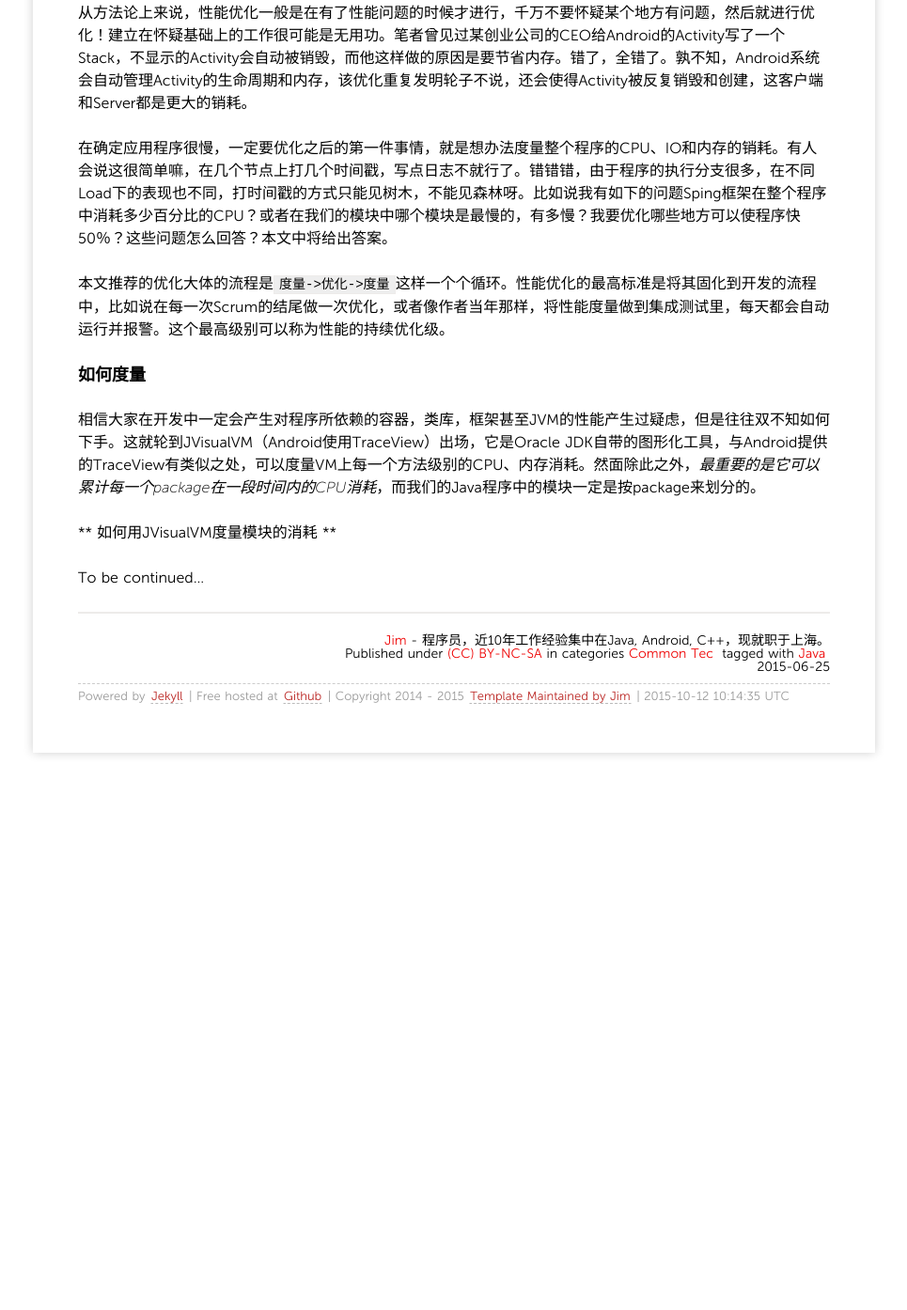
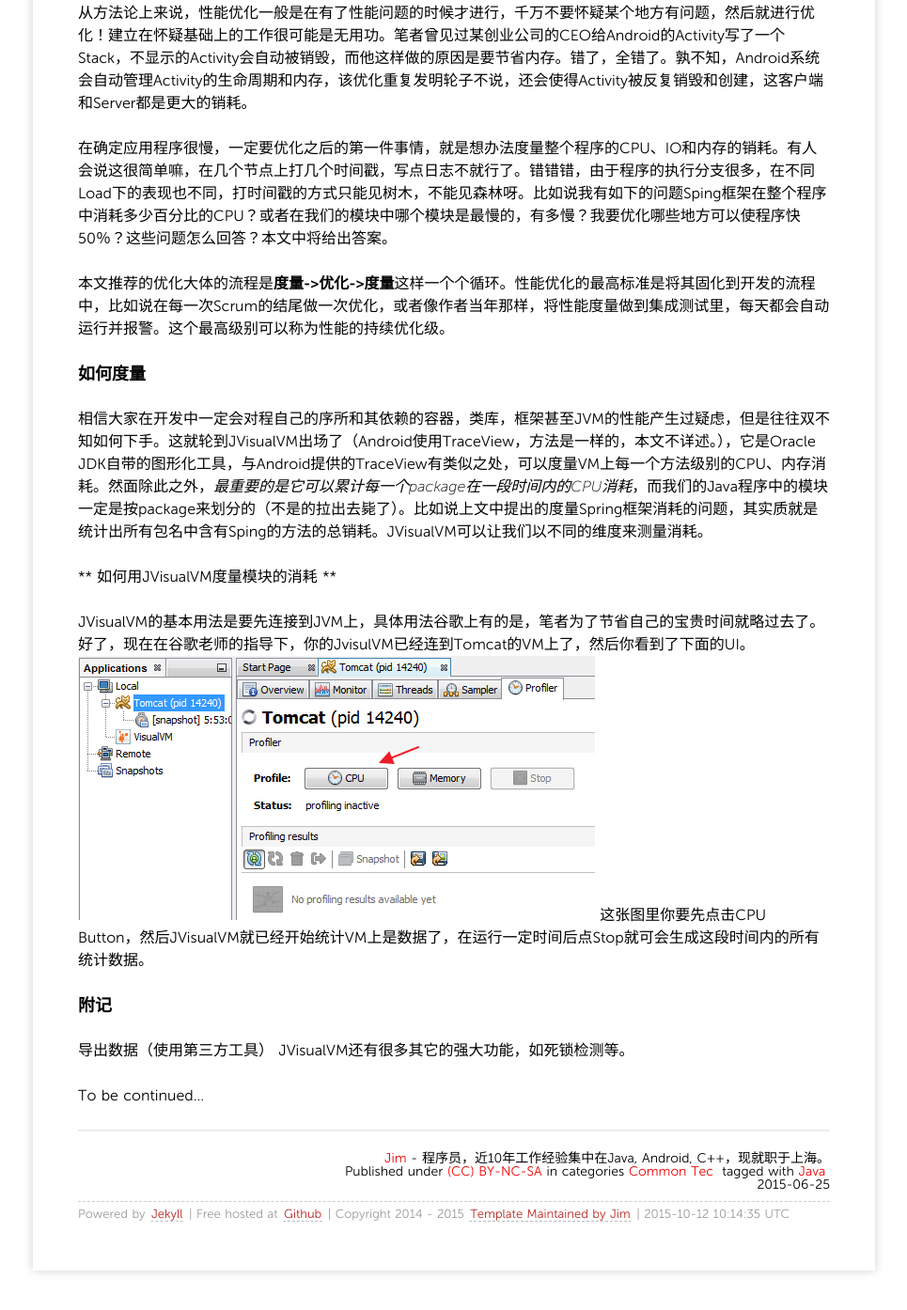
Before and after one commit to dashjim/dashjim.github.com, a Jekyll site: the page built from _posts/2015/2015-06-25-Extrame-Java-Optimization-by-Using-JVisualVM.md, in a window 1280 px wide and 1400 px high, scrolled down 526 px. Shown: the top 1394 px of the window at 94% size, without its empty margins (157-1122 px from the left). Built offline with Jekyll 4.4.1, drawn with Linux system fonts in a browser that asks for light colours; nearby versions of some CDN libraries; Markdown is read by kramdown in place of the engine named in the settings; comment, search, counter and statistics services are not loaded; before the commit the page ends 1375 px from its top, so only the background shows below that.

Commit message:
part done a post

```diff
--- a/_posts/2015/2015-06-25-Extrame-Java-Optimization-by-Using-JVisualVM.md
+++ b/_posts/2015/2015-06-25-Extrame-Java-Optimization-by-Using-JVisualVM.md
@@ -17,13 +17,24 @@ tags:
 
 在确定应用程序很慢，一定要优化之后的第一件事情，就是想办法度量整个程序的CPU、IO和内存的销耗。有人会说这很简单嘛，在几个节点上打几个时间戳，写点日志不就行了。错错错，由于程序的执行分支很多，在不同Load下的表现也不同，打时间戳的方式只能见树木，不能见森林呀。比如说我有如下的问题Sping框架在整个程序中消耗多少百分比的CPU？或者在我们的模块中哪个模块是最慢的，有多慢？我要优化哪些地方可以使程序快50％？这些问题怎么回答？本文中将给出答案。
 
-本文推荐的优化大体的流程是`度量->优化->度量`这样一个个循环。性能优化的最高标准是将其固化到开发的流程中，比如说在每一次Scrum的结尾做一次优化，或者像作者当年那样，将性能度量做到集成测试里，每天都会自动运行并报警。这个最高级别可以称为性能的持续优化级。
+本文推荐的优化大体的流程是**度量->优化->度量**这样一个个循环。性能优化的最高标准是将其固化到开发的流程中，比如说在每一次Scrum的结尾做一次优化，或者像作者当年那样，将性能度量做到集成测试里，每天都会自动运行并报警。这个最高级别可以称为性能的持续优化级。
 
 ### 如何度量
 
-相信大家在开发中一定会产生对程序所依赖的容器，类库，框架甚至JVM的性能产生过疑虑，但是往往双不知如何下手。这就轮到JVisualVM（Android使用TraceView）出场，它是Oracle JDK自带的图形化工具，与Android提供的TraceView有类似之处，可以度量VM上每一个方法级别的CPU、内存消耗。然面除此之外，_最重要的是它可以累计每一个package在一段时间内的CPU消耗_，而我们的Java程序中的模块一定是按package来划分的。
+相信大家在开发中一定会对程自己的序所和其依赖的容器，类库，框架甚至JVM的性能产生过疑虑，但是往往双不知如何下手。这就轮到JVisualVM出场了（Android使用TraceView，方法是一样的，本文不详述。），它是Oracle
+JDK自带的图形化工具，与Android提供的TraceView有类似之处，可以度量VM上每一个方法级别的CPU、内存消耗。然面除此之外，_最重要的是它可以累计每一个package在一段时间内的CPU消耗_，而我们的Java程序中的模块一定是按package来划分的（不是的拉出去毙了）。比如说上文中提出的度量Spring框架消耗的问题，其实质就是统计出所有包名中含有Sping的方法的总销耗。JVisualVM可以让我们以不同的维度来测量消耗。
 
 
 ** 如何用JVisualVM度量模块的消耗 **
 
+JVisualVM的基本用法是要先连接到JVM上，具体用法谷歌上有的是，笔者为了节省自己的宝贵时间就略过去了。好了，现在在谷歌老师的指导下，你的JvisulVM已经连到Tomcat的VM上了，然后你看到了下面的UI。
+![](/media/pic2015/0625-0.png)
+这张图里你要先点击CPU Button，然后JVisualVM就已经开始统计VM上是数据了，在运行一定时间后点Stop就可会生成这段时间内的所有统计数据。
+
+
+### 附记
+
+导出数据（使用第三方工具）
+JVisualVM还有很多其它的强大功能，如死锁检测等。
+
 To be continued...
```
Also changed, not shown: media/pic2015/0625-0.png (added), media/pic2015/0625-1.png (added), media/pic2015/0625-2.png (added), media/pic2015/0625-3.png (added).
